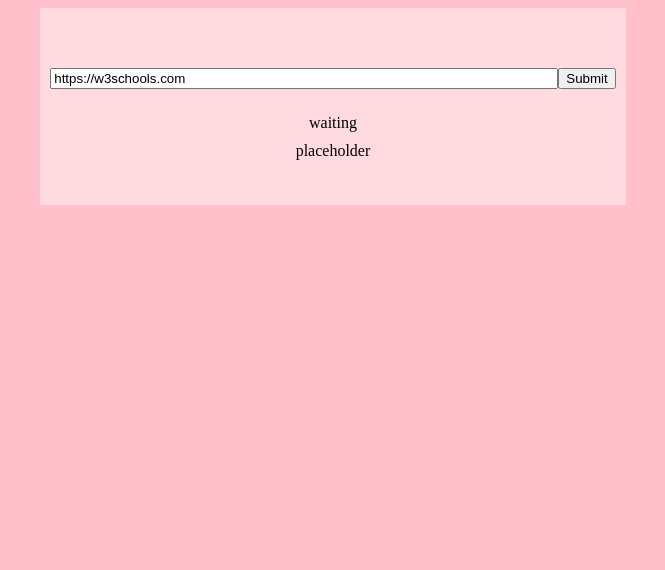
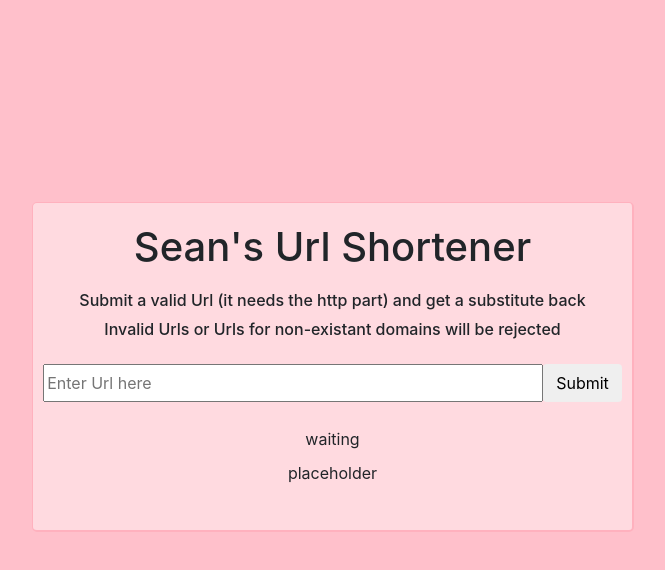
Before and after one commit to SeanPMcGrath/url-shortener, a plain HTML site: page client/index.html in a window 1280 px wide. Shown: the whole page, without its empty margins (307-972 px from the left). Drawn offline with nearby package versions, Linux system fonts and the light colour scheme.

Commit message:
Passable initial css

```diff
--- a/client/SCSS/style.scss
+++ b/client/SCSS/style.scss
@@ -1,18 +1,36 @@
 $c-background: pink;
+$c-borders: darken($c-background, 3%);
 
 body {
   display: flex;
-  flex-direction: column;
+  height: 100vh;
   background-color: $c-background;
+  align-items: center;
+  justify-content: center;
 }
 
 #contentDiv {
   margin: auto;
+  transform: translate(0, -10%);
   background-color: lighten($c-background, 5%);
-  padding: 40px 10px;
+  padding: 10px 10px 40px 10px;
   display: flex;
   flex-direction: column;
   justify-content: center;
+  border-right: 2px solid $c-borders;
+  border-bottom: 2px solid $c-borders;
+  border-left: 1px solid $c-borders;
+  border-top: 1px solid $c-borders;
+  border-radius: 5px;
+}
+
+#pageName {
+  margin: 10px auto 15px auto;
+}
+
+.headingContent {
+  margin: 5px auto;
+  text-align: center;
 }
 
 #inputDiv {
--- a/client/index.html
+++ b/client/index.html
@@ -5,6 +5,15 @@
     <meta name="viewport" content="width=device-width, initial-scale=1.0" />
     <meta http-equiv="X-UA-Compatible" content="ie=edge" />
     <title>Url Shortener - spmcgrath</title>
+    <!--bootstrap meta and link-->
+    <meta name="viewport" content="width=device-width, initial-scale=1" />
+    <link
+      rel="stylesheet"
+      href="https://maxcdn.bootstrapcdn.com/bootstrap/4.0.0/css/bootstrap.min.css"
+      integrity="sha384-Gn5384xqQ1aoWXA+058RXPxPg6fy4IWvTNh0E263XmFcJlSAwiGgFAW/dAiS6JXm"
+      crossorigin="anonymous"
+    />
+    <!--End bootstrap items-->
     <link rel="stylesheet" type="text/css" href="styles/style.css" />
   </head>
   <body>
@@ -13,9 +22,21 @@
       If the function name matches an element id it won't work
     -->
     <div id="contentDiv">
+      <h1 id="pageName" class="headingContent">Sean's Url Shortener</h1>
+      <h6 class="headingContent instructions">
+        Submit a valid Url (it needs the http part) and get a substitute back
+      </h6>
+      <h6 class="headingContent instructions">
+        Invalid Urls or Urls for non-existant domains will be rejected
+      </h6>
       <div id="inputDiv">
-        <input type="text" id="original_url" value="https://w3schools.com" />
-        <button id="urlSubmitBtn" type="button" onclick="urlSubmit()">
+        <input type="text" id="original_url" placeholder="Enter Url here" />
+        <button
+          id="urlSubmitBtn"
+          type="button"
+          class="btn btn-default"
+          onclick="urlSubmit()"
+        >
           Submit
         </button>
       </div>
```
Also changed, not shown: client/styles/style.css, 1 other file.
